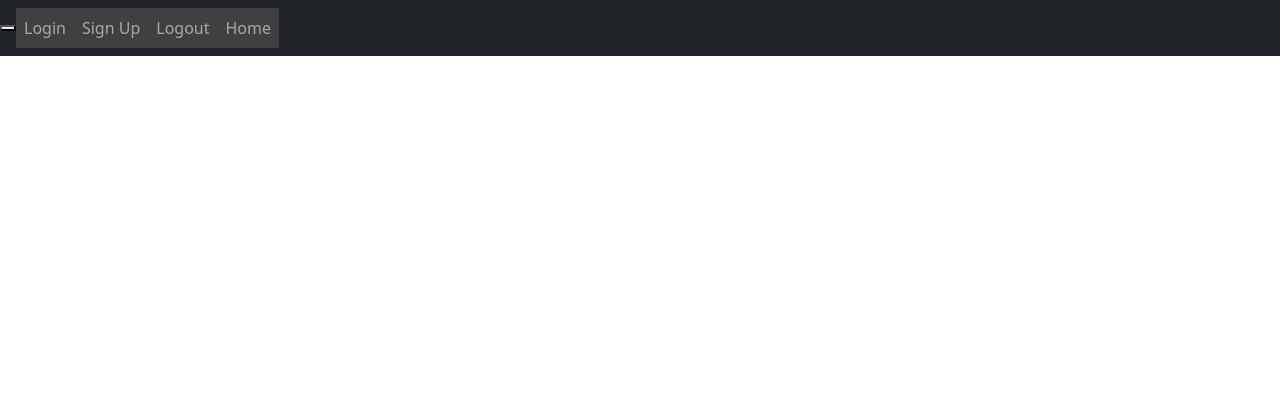
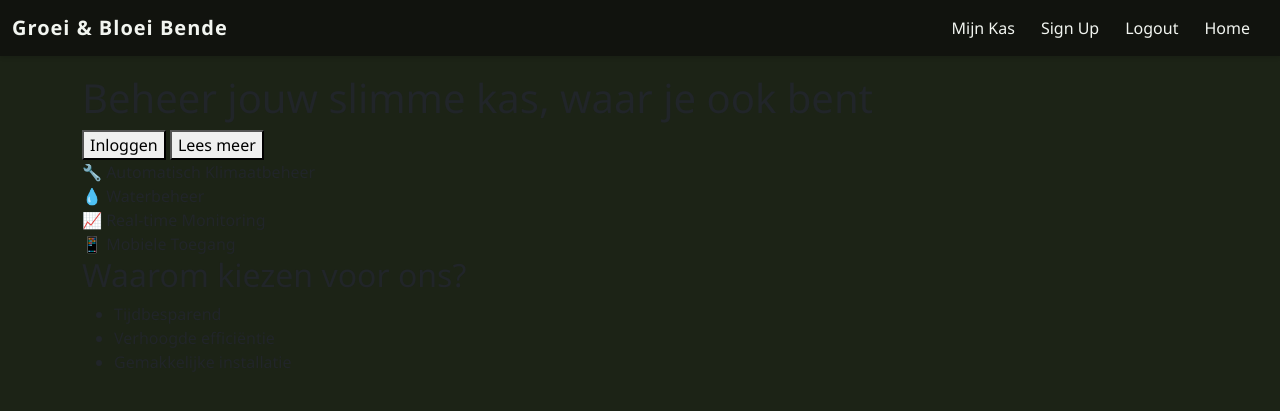
Before and after one commit to yazeden/Webapp, a Flask app: page / in a window 1280 px wide. Shown: the top 411 px of the page. Run offline with Flask 3, Linux system fonts and the light colour scheme.

Commit message:
styling + homepage

```diff
--- a/website/static/stylesheet.css
+++ b/website/static/stylesheet.css
@@ -1,14 +1,52 @@
-.navbar-nav{
-    list-style-type: none;
-    background-color: hsl(0, 0%, 25%);
-    padding: 0px;
-    margin: 0px;
+/* Algemene body styling */
+body {
+    margin: 0;
+    padding: 50px 0 0 0; /* top, right, bottom, left */
+    font-family: 'Segoe UI', sans-serif;
+    background-color: #1C2316;
 }
 
-.navbar nav-item nav-link{
-    color: white;
-    text-decoration: none;
-    padding: 15px;
-    display: block;
-    text-align: center;
+/* Navbar custom styling */
+.navbar {
+    position: fixed;
+    top: 0;
+    left: 0;
+    right: 0;
+    z-index: 1000;
+    box-shadow: 0 2px 4px rgba(0, 0, 0, 0.1);
+    background-color: #11130E; ;
 }
+
+/* Navbar links */
+.navbar-nav .nav-link {
+    color: #F2F5F0;
+    margin-right: 10px;
+    transition: color 0.3s ease, background-color 0.3s ease;
+}
+
+.navbar-nav .nav-link:hover,
+.navbar-nav .nav-link.active {
+    color: #F2F5F0 !important;
+    background-color: #161B12 !important;
+    border-radius: 5px;
+}
+
+/* Branding */
+.navbar-brand {
+    color: #F2F5F0;
+    font-weight: bold;
+    letter-spacing: 1px;
+}
+
+.navbar-brand:hover {
+    color: #ffffff;
+}
+
+.navbar-toggler {
+    border: none;
+}
+
+/* Voeg ruimte toe onder navbar */
+body > nav {
+    margin-bottom: 20px;
+}
--- a/website/templates/base.html
+++ b/website/templates/base.html
@@ -2,25 +2,43 @@
 <html>
 <head>
     <meta charset="utf-8" />
-        <meta name="viewport" content="width=device-width initial-scale=1" />
+    <meta name="viewport" content="width=device-width, initial-scale=1" />
+
+    <!-- Bootstrap CSS -->
     <link href="https://cdn.jsdelivr.net/npm/bootstrap@5.3.3/dist/css/bootstrap.min.css" rel="stylesheet">
+
+    <!-- Bootstrap JS -->
     <script src="https://cdn.jsdelivr.net/npm/bootstrap@5.3.3/dist/js/bootstrap.bundle.min.js"></script>
+
+    <!-- Custom stylesheet -->
     <link rel="stylesheet" href="{{ url_for('static', filename='stylesheet.css') }}">
+
     <title>{% block title %}Home{% endblock %}</title>
 </head>
 <body>
-        <nav class="navbar navbar-expand-lg navbar-dark bg-dark">
-            <button class="navbar-toggle" type="button" data-toggle="collapse" data-target="#navbar">
-                <span class="navbar-toggle-icon"></span>
+    <nav class="navbar navbar-expand-lg navbar-dark">
+        <div class="container-fluid">
+            <a class="navbar-brand" href="#">Groei & Bloei Bende</a>
+
+            <button class="navbar-toggler" type="button" data-bs-toggle="collapse" data-bs-target="#navbarNav">
+                <span class="navbar-toggler-icon"></span>
             </button>
-            <div class="collapse navbar-collapse" id="navbar">
-                <div class="navbar-nav">
-                    <a class="nav-item nav-link" id="login" href="/login">Login</a>
-                    <a class="nav-item nav-link" id="signUp" href="/sign-up">Sign Up</a>
-                    <a class="nav-item nav-link" id="logout" href="/logout">Logout</a>
-                    <a class="nav-item nav-link" id="home" href="/">Home</a>
+
+            <div class="collapse navbar-collapse" id="navbarNav">
+                <ul class="navbar-nav ms-auto">
+                    <li class="nav-item"><a class="nav-link" href="/login">Mijn Kas</a></li>
+                    <li class="nav-item"><a class="nav-link" href="/sign-up">Sign Up</a></li>
+                    <li class="nav-item"><a class="nav-link" href="/logout">Logout</a></li>
+                    <li class="nav-item"><a class="nav-link" href="/">Home</a></li>
+                </ul>
             </div>
         </div>
     </nav>
+
+    <!-- HIER komt de inhoud van elke pagina -->
+    <div class="container mt-4">
+        {% block content %}
+        {% endblock %}
+    </div>
 </body>
 </html>
--- a/website/templates/home.html
+++ b/website/templates/home.html
@@ -1 +1,33 @@
-{% extends "base.html" %}{% block title %}Changed{% endblock %}
+{% extends "base.html" %}
+{% block title %}Homepagina{% endblock %}
+{% block content %}
+
+<section class="hero">
+    <h1>Beheer jouw slimme kas, waar je ook bent</h1>
+    <div class="cta">
+    <button class="login" onclick="location.href='/login'">Inloggen</button>
+    <button class="learn">Lees meer</button>
+    </div>
+</section>
+
+<section class="features">
+    <div class="feature">🔧 Automatisch Klimaatbeheer</div>
+    <div class="feature">💧 Waterbeheer</div>
+    <div class="feature">📈 Real-time Monitoring</div>
+    <div class="feature">📱 Mobiele Toegang</div>
+</section>
+
+<section class="benefits">
+    <h2>Waarom kiezen voor ons?</h2>
+    <ul>
+    <li>Tijdbesparend</li>
+    <li>Verhoogde efficiëntie</li>
+    <li>Gemakkelijke installatie</li>
+    </ul>
+</section>
+
+<section class="demo">
+<!-- Placeholder voor demo of screenshot -->
+</section>
+
+{% endblock %}
```
Also changed, not shown: website/templates/login.html (added, +9 -0 lines). Lines whose indentation alone changed are shown as unchanged.
